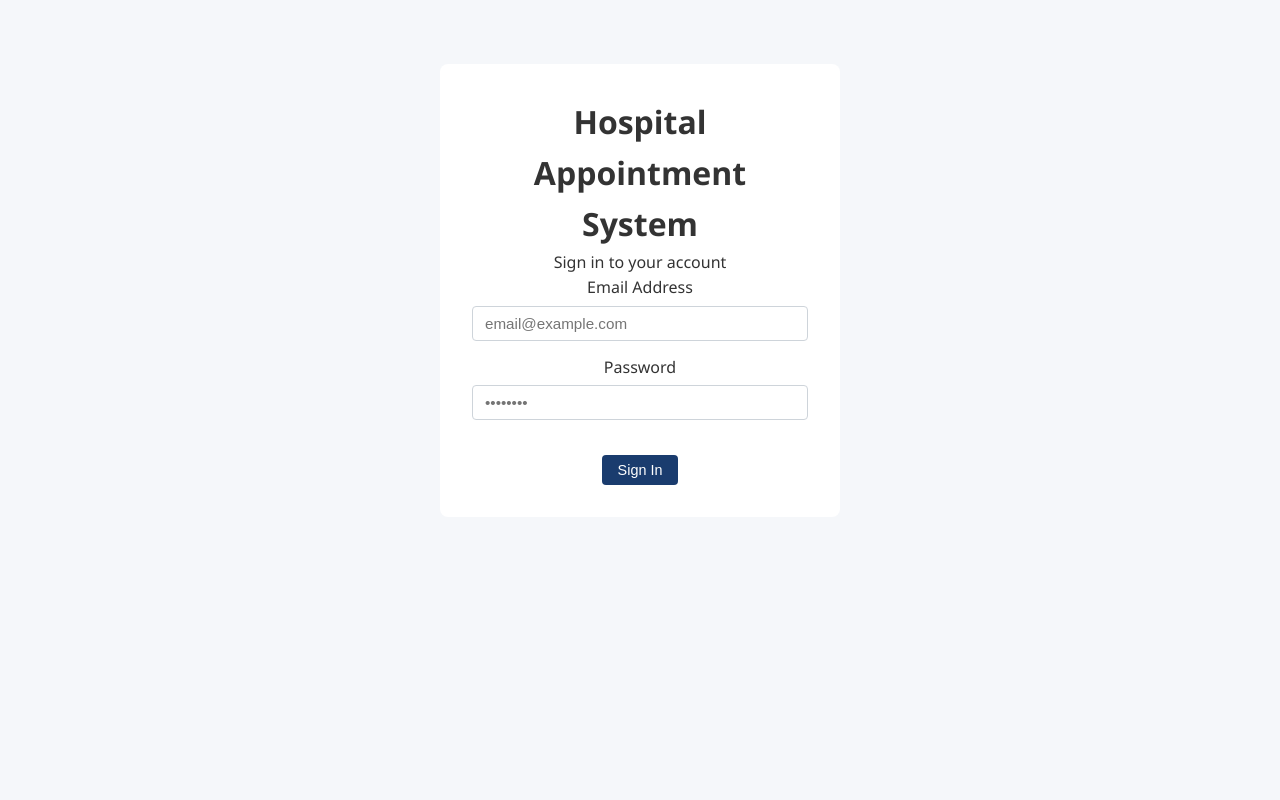
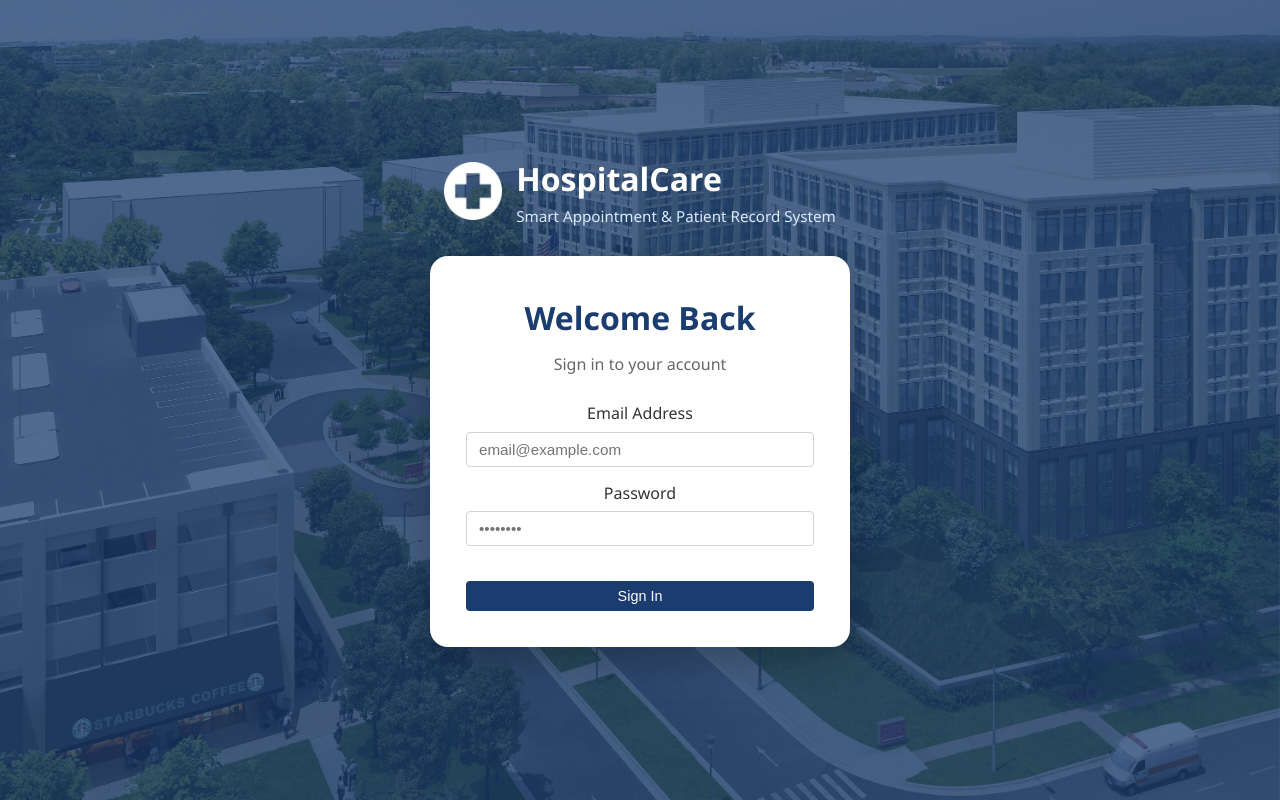
Before and after one commit to Ashx87/Hospital-Appointment-and-Patient-Record-System, a PHP site: page /Hospital-Appointment-and-Patient-Record-System/ in a window 1280 px wide. Run offline with PHP 8.4, Linux system fonts and the light colour scheme; some libraries are stand-ins or nearby versions.

Commit message:
update csssssss belum siap blh change

```diff
--- a/assets/css/style.css
+++ b/assets/css/style.css
@@ -184,13 +184,78 @@ nav ul a:hover { color: #fff; text-decoration: none; }
 }
 
 /*Login Page*/
-.login-page {
-    max-width: 400px;
-    margin: 64px auto;
-    padding: 32px;
-    background: #ffffff;
-    border-radius: 8px;
-    text-align: center;
+.login-body{
+    min-height:100vh;
+    display:flex;
+    flex-direction:column;
+    align-items:center;
+    justify-content:center;
+    gap:28px;
+
+    background:
+        linear-gradient(rgba(26,60,110,.75), rgba(26,60,110,.75)),
+        url("../images/hospital.jpg");
+    background-size:cover;
+    background-position:center;
+}
+
+.login-brand{
+    display:flex;
+    align-items:center;
+    gap:14px;
+    color:#fff;
+    text-align:left;
+}
+
+.login-brand img{
+    width:58px;
+    height:58px;
+    object-fit:contain;
+}
+
+.login-brand h1{
+    font-size:2rem;
+    margin:0;
+}
+
+.login-brand p{
+    margin:0;
+    font-size:.95rem;
+    color:#dbeafe;
+}
+
+.login-page{
+    width:100%;
+    max-width:420px;
+    padding:36px;
+    background:#fff;
+    border-radius:18px;
+    box-shadow:0 12px 35px rgba(0,0,0,.22);
+    text-align:center;
+}
+
+.login-page h1{
+    color:#1a3c6e;
+    margin-bottom:8px;
+}
+
+.login-subtitle{
+    color:#666;
+    margin-bottom:24px;
+}
+
+.login-btn{
+    padding: .45rem 1rem;
+    background: #1a3c6e;
+    color: #fff;
+    border: none;
+    margin-top: 20px;
+    border-radius: 4px;
+    cursor: pointer;
+    font-size: .9rem;
+    transition: background .2s;
+    width:100%;
+
 }
 
 /*error page*/
--- a/includes/admin_header.php
+++ b/includes/admin_header.php
@@ -34,7 +34,8 @@ function adminIcon(string $name): string
     $paths = [
         'dashboard' => '<rect x="3" y="3" width="7" height="9"/><rect x="14" y="3" width="7" height="5"/><rect x="14" y="12" width="7" height="9"/><rect x="3" y="16" width="7" height="5"/>',
         'users'     => '<path d="M16 21v-2a4 4 0 0 0-4-4H6a4 4 0 0 0-4 4v2"/><circle cx="9" cy="7" r="4"/><path d="M22 21v-2a4 4 0 0 0-3-3.87"/><path d="M16 3.13a4 4 0 0 1 0 7.75"/>',
-        'doctors'   => '<path d="M8 2v4"/><path d="M16 2v4"/><path d="M6 6h12a2 2 0 0 1 2 2v6a8 8 0 0 1-16 0V8a2 2 0 0 1 2-2Z"/><circle cx="12" cy="16" r="2"/>',
+        'doctors'   => '<g transform="translate(3 1.5) scale(1.35)">
+        <path fill="currentColor" stroke="none" d="M11.56 10.11v2.046a3.827 3.827 0 1 1-7.655 0v-.45A3.61 3.61 0 0 1 .851 8.141V5.25a1.682 1.682 0 0 1 .763-1.408 1.207 1.207 0 1 1 .48 1.04.571.571 0 0 0-.135.368v2.89a2.5 2.5 0 0 0 5 0V5.25a.57.57 0 0 0-.108-.334 1.208 1.208 0 1 1 .533-1.018 1.681 1.681 0 0 1 .683 1.352v2.89a3.61 3.61 0 0 1-3.054 3.565v.45a2.719 2.719 0 0 0 5.438 0V10.11a2.144 2.144 0 1 1 1.108 0zm.48-2.07a1.035 1.035 0 1 0-1.035 1.035 1.037 1.037 0 0 0 1.036-1.035z"/></g>',
         'reports'   => '<path d="M3 3v18h18"/><rect x="7" y="11" width="3" height="6"/><rect x="12" y="7" width="3" height="10"/><rect x="17" y="13" width="3" height="4"/>',
         'patients'  => '<path d="M19 14c1.49-1.46 3-3.21 3-5.5A5.5 5.5 0 0 0 16.5 3c-1.76 0-3 .5-4.5 2-1.5-1.5-2.74-2-4.5-2A5.5 5.5 0 0 0 2 8.5c0 2.29 1.5 4.04 3 5.5l7 7Z"/>',
         'calendar'  => '<rect x="3" y="4" width="18" height="18" rx="2"/><path d="M16 2v4M8 2v4M3 10h18"/>',
@@ -71,7 +72,7 @@ $initial    = strtoupper(mb_substr($adminName, 0, 1));
     <!-- ─── Sidebar ─────────────────────────────────────────────── -->
     <aside class="admin-sidebar" id="adminSidebar">
         <a href="<?= BASE_URL ?>pages/admin/dashboard.php" class="admin-brand">
-            <span class="admin-brand__mark"><?= adminIcon('doctors') ?></span>
+            <span class="admin-brand__mark"><img src="<?= BASE_URL ?>assets/images/logo.png" alt="HospitalCare Logo" class="admin-logo"></span>
             <span class="admin-brand__text">HospitalCare<small>Admin Console</small></span>
         </a>
 
--- a/index.php
+++ b/index.php
@@ -8,7 +8,7 @@
  */
 
 session_start();
-require_once 'config/config.example.php';
+require_once 'config/config.php';
 require_once 'classes/Database.php';
 require_once 'classes/Auth.php';
 require_once 'includes/flash.php';
@@ -56,12 +56,19 @@ if($_SERVER['REQUEST_METHOD']==='POST'){
     <title>Login — Hospital Appointment System</title>
     <link rel="stylesheet" href="<?= BASE_URL ?>assets/css/style.css">
 </head>
-<body>
+<body class="login-body">
+<div class="login-brand">
+    <img src="<?= BASE_URL ?>assets/images/logo.png" alt="HospitalCare Logo">
+    <div>
+        <h1>HospitalCare</h1>
+        <p>Smart Appointment & Patient Record System</p>
+    </div>
+</div>
 
 <main class="login-page">
     <?php displayFlash(); ?>
 
-    <h1>Hospital Appointment System</h1>
+    <h1>Welcome Back</h1>
     <p class="login-subtitle">Sign in to your account</p>
 
     <form method="POST" action="<?= BASE_URL ?>index.php" novalidate>
@@ -87,10 +94,10 @@ if($_SERVER['REQUEST_METHOD']==='POST'){
             >
         </div>
 
-        <button type="submit" class="btn">Sign In</button>
+        <button type="submit" class="login-btn">Sign In</button>
     </form>
 </main>
 
-<script src="<?=BASE_URL?>assets/js/app.js"></script>
+<script src="<?= BASE_URL ?>assets/js/app.js"></script>
 </body>
 </html>
--- a/pages/admin/dashboard.php
+++ b/pages/admin/dashboard.php
@@ -69,7 +69,7 @@ $busiestDept = scalarStat(
 );
 
 $adminNav     = 'dashboard';
-$pageSubtitle = 'System overview at a glance';
+$pageSubtitle = 'System overview';
 require_once '../../includes/admin_header.php';
 ?>
 
@@ -107,7 +107,7 @@ require_once '../../includes/admin_header.php';
 <section class="admin-card">
     <h2 class="admin-card__title">Quick actions</h2>
     <div class="quick-links">
-        <a href="users.php" class="btn"><?= adminIcon('users') ?> Manage Users</a>
+        <a href="users.php" class="btn btn--ghost"><?= adminIcon('users') ?> Manage Users</a>
         <a href="doctors.php" class="btn btn--ghost"><?= adminIcon('doctors') ?> Manage Doctors</a>
         <a href="reports.php" class="btn btn--ghost"><?= adminIcon('reports') ?> View Reports</a>
     </div>
--- a/pages/admin/users.php
+++ b/pages/admin/users.php
@@ -176,7 +176,7 @@ require_once '../../includes/admin_header.php';
                 <input type="text" name="phone" id="phone" maxlength="20">
             </div>
         </div>
-        <button type="submit" class="btn"><?= adminIcon('users') ?> Create User</button>
+        <button type="submit" class="btn btn-create"><?= adminIcon('users') ?> Create User</button>
     </form>
 </section>
 
```
Also changed, not shown: other parts of assets/css/style.css (+56 -5 lines), pages/admin/doctors.php (+9 -9 lines), assets/images/doctors.png (renamed from assets/images/doctor.png), assets/images/hospital.jpg (added), assets/images/logo.png (added), assets/images/reports.png (renamed from assets/images/record.png).
